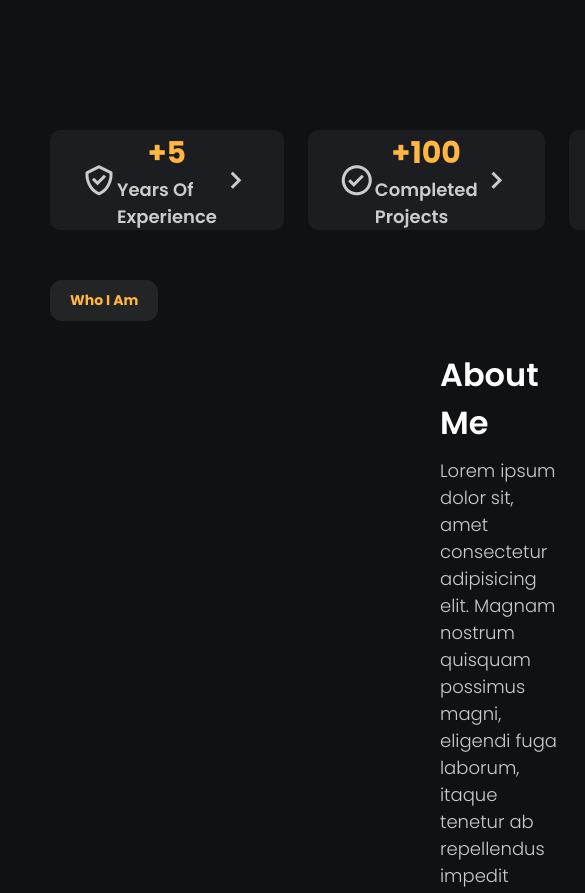
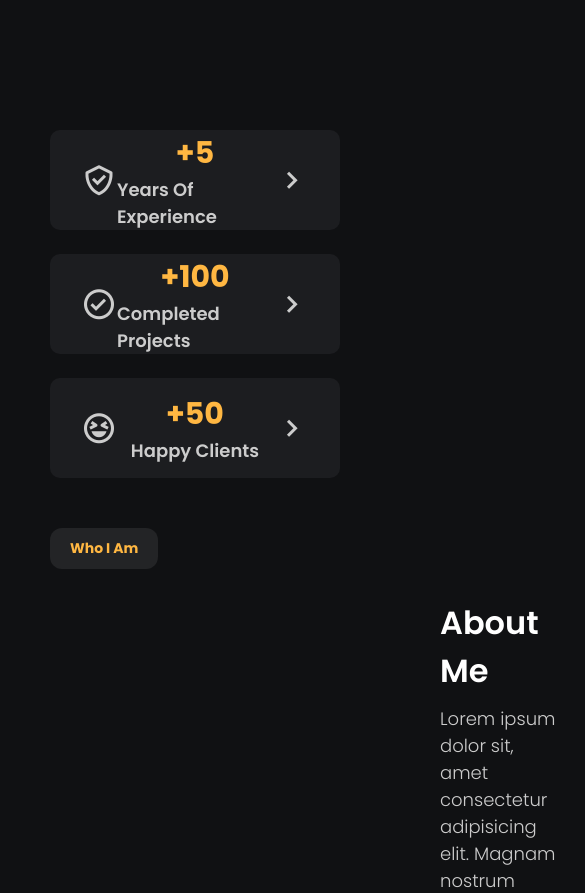
Before and after one commit to KiNGDOM1337/Portfolio, a plain HTML site: page index.html in a window 390 px wide. Shown: the part 1000-1893 px from the top of the page, 585 px wide, since content can reach past the window. Drawn offline with nearby package versions, Linux system fonts and the light colour scheme.

Commit message:
testing responsive guarantee

```diff
--- a/assets/css/main.css
+++ b/assets/css/main.css
@@ -379,3 +379,13 @@ footer ul li a:hover {
 footer .search {
     width: 25%;
 }
+
+@media screen and (max-width: 835px) {
+    .guarantee {
+        flex-wrap: wrap
+    }
+
+    .guarantee .item {
+        flex-basis: 100%;
+    }
+}
```
